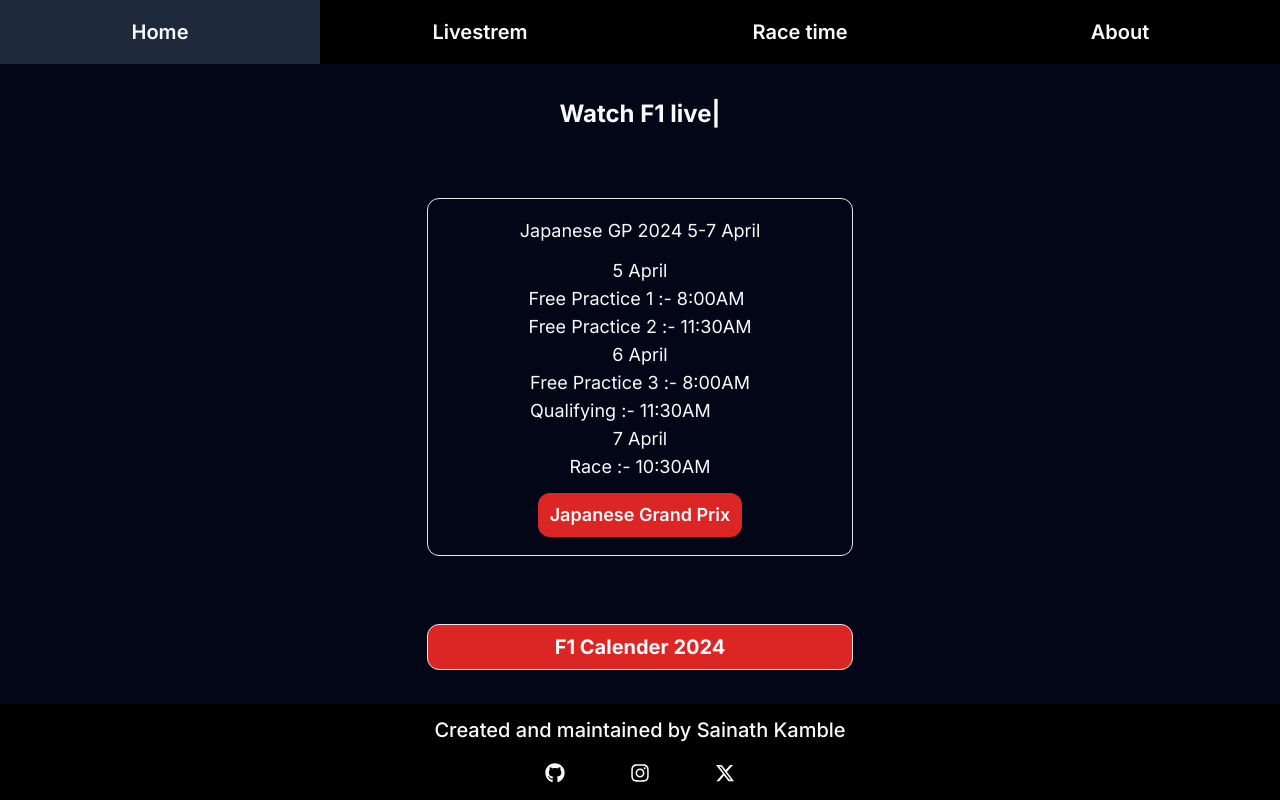
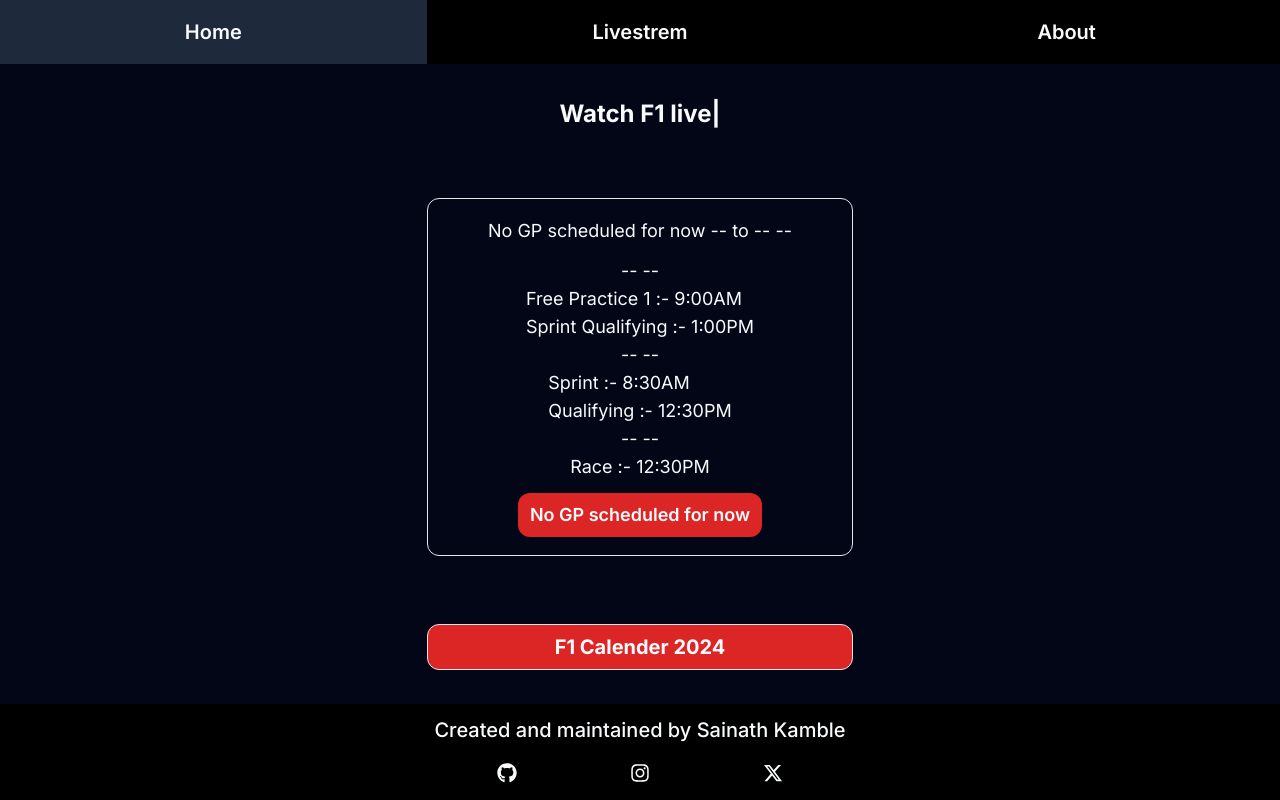
Before and after one commit to sainathkamble/f1withsainath, a Next.js app: page / in a window 1280 px wide. Built offline with nearby package versions, Linux system fonts and the light colour scheme.

Commit message:
chinese gp upate

```diff
--- a/src/app/calendar/page.js
+++ b/src/app/calendar/page.js
@@ -7,8 +7,8 @@
     return(
         <>
         <Navbar/>
-        <div className="h-[80vh] w-screen px-4 grid place-items-center bg-cover text-slate-50 bg-slate-950">
-         <Image src="/calendar.jpg" width="400" height="900" className="bg-cover" alt="F1 2024 Calendar image"/>
+        <div className="h-[80vh] w-screen px-4 grid place-items-center bg-cover text-slate-50 bg-slate-950 overflow-x-hidden overflow-y-hidden">
+         <Image src="/calendar.webp" width="400" height="900" className="bg-cover" alt="F1 2024 Calendar image"/>
         </div>
         <Footer/>
         </>
--- a/src/app/footer/page.js
+++ b/src/app/footer/page.js
@@ -7,7 +7,7 @@
     return(
         <section className="h-[12vh] w-screen bg-black grid grid-cols-1 grid-rows-2 gap-2 place-items-center py-2">
            <p className="text-slate-50 text-md font-medium sm:text-xl md:text-xl lg:xl xl:twxt-xl 2xl:text-2xl ">Created and maintained by Sainath Kamble</p>
-           <div className="h-auto w-1/4 flex justify-evenly items-cente">
+           <div className="h-auto w-2/5 flex justify-evenly items-cente">
            <Link href="https://github.com/sainathkamble">
              <FontAwesomeIcon icon={faGithub} className="h-5 w-5 text-slate-50 sm:text-xl md:text-xl lg:xl xl:twxt-xl 2xl:h-6 2xl:w-6"/>
            </Link>
--- a/src/app/home/page.js
+++ b/src/app/home/page.js
@@ -6,53 +6,40 @@
 
 export default function Hero(){
 
-    let currentRace = "Japanese";
-
    //typed js
        const el = useRef(null);
-
         useEffect(() => {
           const typed = new Typed(el.current, {
             strings: ['<i>Watch<i> F1 live for free!','Watch F1 live for free!','Watch F1 live for free!','Watch F1 live for free!','Watch F1 live for free!'],
             typeSpeed: 100,
           });
-
           return () => {
-            // Destroy Typed instance during cleanup to stop animation
             typed.destroy();
           };
         }, []);
 
-     //Race time countdown
+     //Get race date  logic automatic
+     //Once race is over then just need to add dates of new race and GP name
+     let currentGp = ""; let gpHeader = "GP 2024"; let gpButton = "Grand Prix"
 
-      const useCountdown = () => {
-        const countDownDate = new Date("Apr 05, 2024 08:00:00").getTime();
+     const monthNames = ["January", "February", "March", "April", "May", "June","July", "August", "September", "October", "November", "December"];
+     const date = new Date();
+     let currentMonth = monthNames[date.getMonth()];
 
-        const [countDown, setCountDown] = useState(
-          countDownDate - new Date().getTime()
-        );
+     let currentDate = new Date().getDate();
 
-        useEffect(() => {
-          const interval = setInterval(() => {
-            setCountDown(countDownDate - new Date().getTime());
-          }, 1000);
+     let dayBeforeGp = new Date("April 18, 2024").getDate();
+     let gpDayOne = new Date("April 19, 2024").getDate();
+     let gpDayTwo = new Date("April 20, 2024").getDate();
+     let gpDayThree = new Date("April 21, 2024").getDate();
 
-          return () => clearInterval(interval);
-        }, [countDownDate]);
-
-        return getReturnValues(countDown);
-      };
-
-      const getReturnValues = (countDown) => {
-        // calculate time left
-        const days = Math.floor(countDown / (1000 * 60 * 60 * 24));
-        const hours = Math.floor((countDown % (1000 * 60 * 60 * 24)) / (1000 * 60 * 60));
-        const minutes = Math.floor((countDown % (1000 * 60 * 60)) / (1000 * 60));
-        const seconds = Math.floor((countDown % (1000 * 60)) / 1000);
-
-        return [days, hours, minutes, seconds];
-      };
-
+     if(currentDate == gpDayOne || currentDate == gpDayTwo || currentDate == gpDayThree || currentDate == dayBeforeGp){
+      currentGp = "Chinese"; gpHeader = gpHeader; gpButton = gpButton;
+      gpDayOne = gpDayOne; gpDayTwo = gpDayTwo; gpDayThree = gpDayThree; currentMonth = currentMonth;
+     }else{
+      currentGp = "No GP scheduled for now"; gpHeader = ""; gpButton = "";
+      gpDayOne = "--"; gpDayTwo = "--"; gpDayThree = "--"; currentMonth = "--";
+     }
 
     return(
         <>
@@ -63,24 +50,24 @@
           </div>
 
           <div className="w-screen flex justify-center">
-          <div className="h-auto w-2/3 px-4 py-1.5 rounded-xl grid place-items-center border sm:w-2/3 md:w-2/4 lg:w-2/5 xl:w-1/3 2xl:w-1/4 2xl:py-2">
-             <p className=" text-lg my-3">{currentRace} GP 2024 5-7 April</p>
+          <div className="h-auto w-3/4 px-4 py-1.5 rounded-xl grid place-items-center border sm:w-2/3 md:w-2/4 lg:w-2/5 xl:w-1/3 2xl:w-1/4 2xl:py-2">
+             <p className=" text-lg my-3">{currentGp} {gpHeader} {gpDayOne} to {gpDayThree} {currentMonth}</p>
 
               <div className="h-auto w-auto text-slate-50 text-lg">
-                <p className="flex justify-center">5 April</p>
-                <p>Free Practice 1 :- 8:00AM</p>
-                <p>Free Practice 2 :- 11:30AM</p>
+                <p className="flex justify-center">{gpDayOne} {currentMonth}</p>
+                <p>Free Practice 1 :- 9:00AM</p>
+                <p>Sprint Qualifying :- 1:00PM</p>
               </div>
               <div className="h-auto w-auto text-slate-50 text-lg">
-                <p className="flex justify-center">6 April</p>
-                <p>Free Practice 3 :- 8:00AM</p>
-                <p>Qualifying :- 11:30AM</p>
+                <p className="flex justify-center">{gpDayTwo} {currentMonth}</p>
+                <p>Sprint :- 8:30AM</p>
+                <p>Qualifying :- 12:30PM</p>
               </div>
               <div className="h-auto w-auto text-slate-50 text-lg">
-                <p className="flex justify-center">7 April</p>
-                <p>Race :- 10:30AM</p>
+                <p className="flex justify-center">{gpDayThree} {currentMonth}</p>
+                <p>Race :- 12:30PM</p>
               </div>
-             <Link href="./livestream" className=" my-3 py-2 px-3 bg-red-600 rounded-xl text-lg font-semibold">{currentRace} Grand Prix</Link>
+             <Link href="./livestream" className="my-3 py-2 px-3 bg-red-600 rounded-xl text-lg font-semibold">{currentGp} {gpButton}</Link>
           </div>
           </div>
 
--- a/src/app/navbar/page.js
+++ b/src/app/navbar/page.js
@@ -8,7 +8,7 @@
         <nav className="h-[8vh] w-screen bg-black text-slate-50 text-xl flex justify-evenly items-end">
           <Link href="./" className="h-full w-1/3 flex justify-center items-center text-lg font-semibold hover:bg-slate-800 lg:text-lg xl:text-xl 2xl:text-xl">Home</Link>
           <Link href="./livestream" className="h-full w-1/3 flex justify-center items-center text-lg font-semibold  hover:bg-slate-800 lg:text-lg xl:text-xl 2xl:text-xl">Livestrem</Link>
-          <Link href="./racetime" className="h-full w-1/3 flex justify-center items-center text-lg font-semibold  hover:bg-slate-800 lg:text-lg xl:text-xl 2xl:text-xl">Race time</Link>
+          {/* <Link href="./racetime" className="h-full w-1/3 flex justify-center items-center text-lg font-semibold  hover:bg-slate-800 lg:text-lg xl:text-xl 2xl:text-xl">Race time</Link> */}
           <Link href="./about" className="h-full w-1/3 flex justify-center items-center text-lg font-semibold  hover:bg-slate-800 lg:text-lg xl:text-xl 2xl:text-xl">About</Link>
         </nav>
         </>
```
Also changed, not shown: src/app/racetime/page.js (+8 -8 lines), public/calendar.webp (renamed from public/calendar.jpg).
